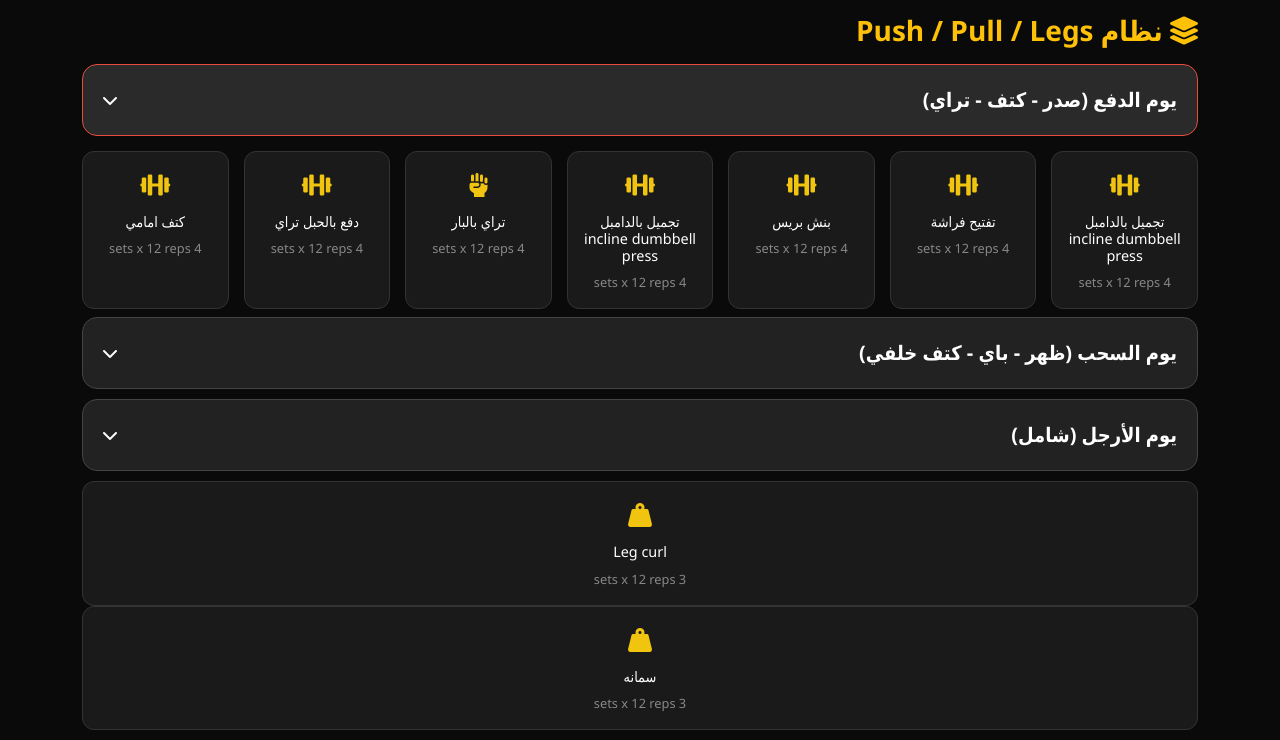
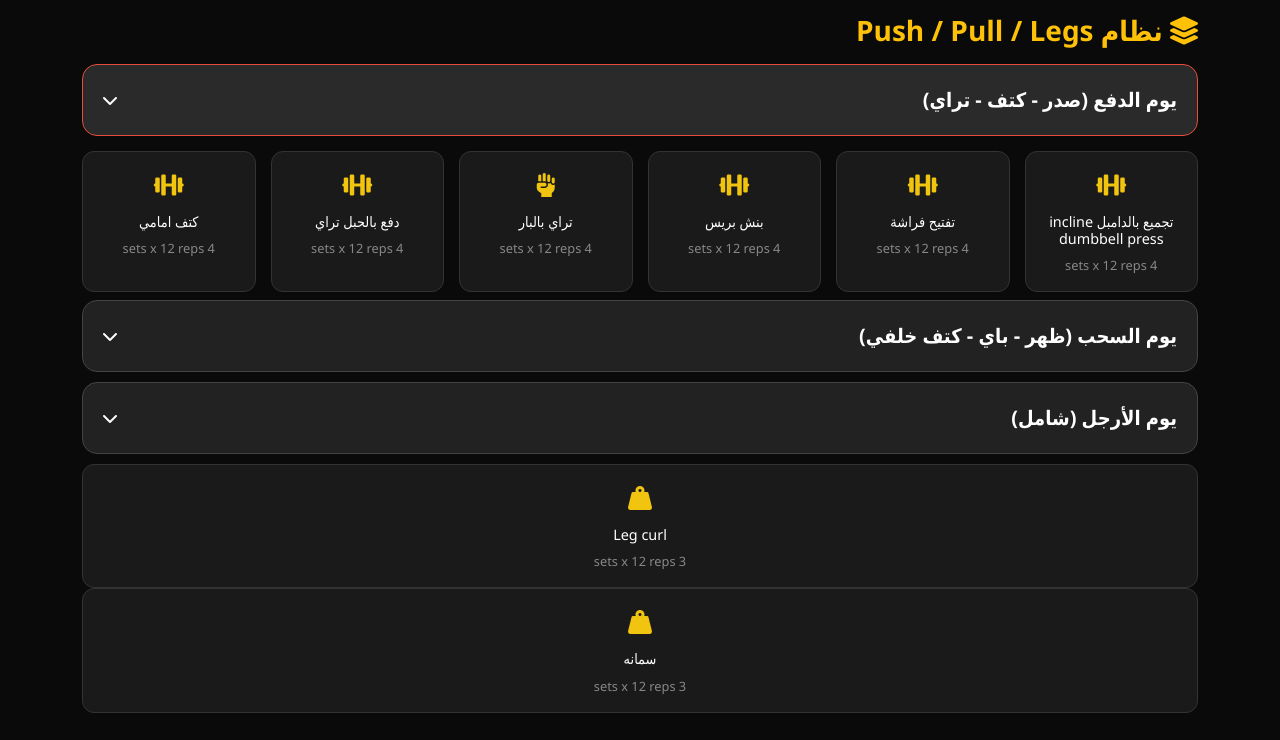
Before and after one commit to abdalslam0314/fightclub-gym3, a plain HTML site: page workouts.html in a window 1280 px wide. Both pictures are taken after a click on the button "يوم الدفع (صدر - كتف - تراي)". Shown: the part 60-800 px from the top of the page. Drawn offline with nearby package versions, Linux system fonts and the light colour scheme.

Commit message:
workouts.html

```diff
--- a/workouts.html
+++ b/workouts.html
@@ -30,7 +30,7 @@
                 <div class="exercise-grid">
                     <div class="exercise-item">
                         <div class="exercise-icon"><i class="fa-solid fa-dumbbell"></i></div>
-                        <h6> تجميل بالدامبل incline dumbbell press</h6>
+                        <h6> تجميع بالدامبل incline dumbbell press</h6>
                         <span>4 sets x 12 reps</span>
                     </div>
                      <div class="exercise-item">
@@ -41,11 +41,6 @@
                     <div class="exercise-item">
                         <div class="exercise-icon"><i class="fa-solid fa-dumbbell"></i></div>
                         <h6> بنش بريس</h6>
-                        <span>4 sets x 12 reps</span>
-                    </div>
-                    <div class="exercise-item">
-                        <div class="exercise-icon"><i class="fa-solid fa-dumbbell"></i></div>
-                        <h6> تجميل بالدامبل incline dumbbell press</h6>
                         <span>4 sets x 12 reps</span>
                     </div>
                     <div class="exercise-item">
@@ -179,4 +174,5 @@
     </div>
     <script src="https://cdn.jsdelivr.net/npm/bootstrap@5.3.0/dist/js/bootstrap.bundle.min.js"></script>
 </body>
+
 </html>
```
